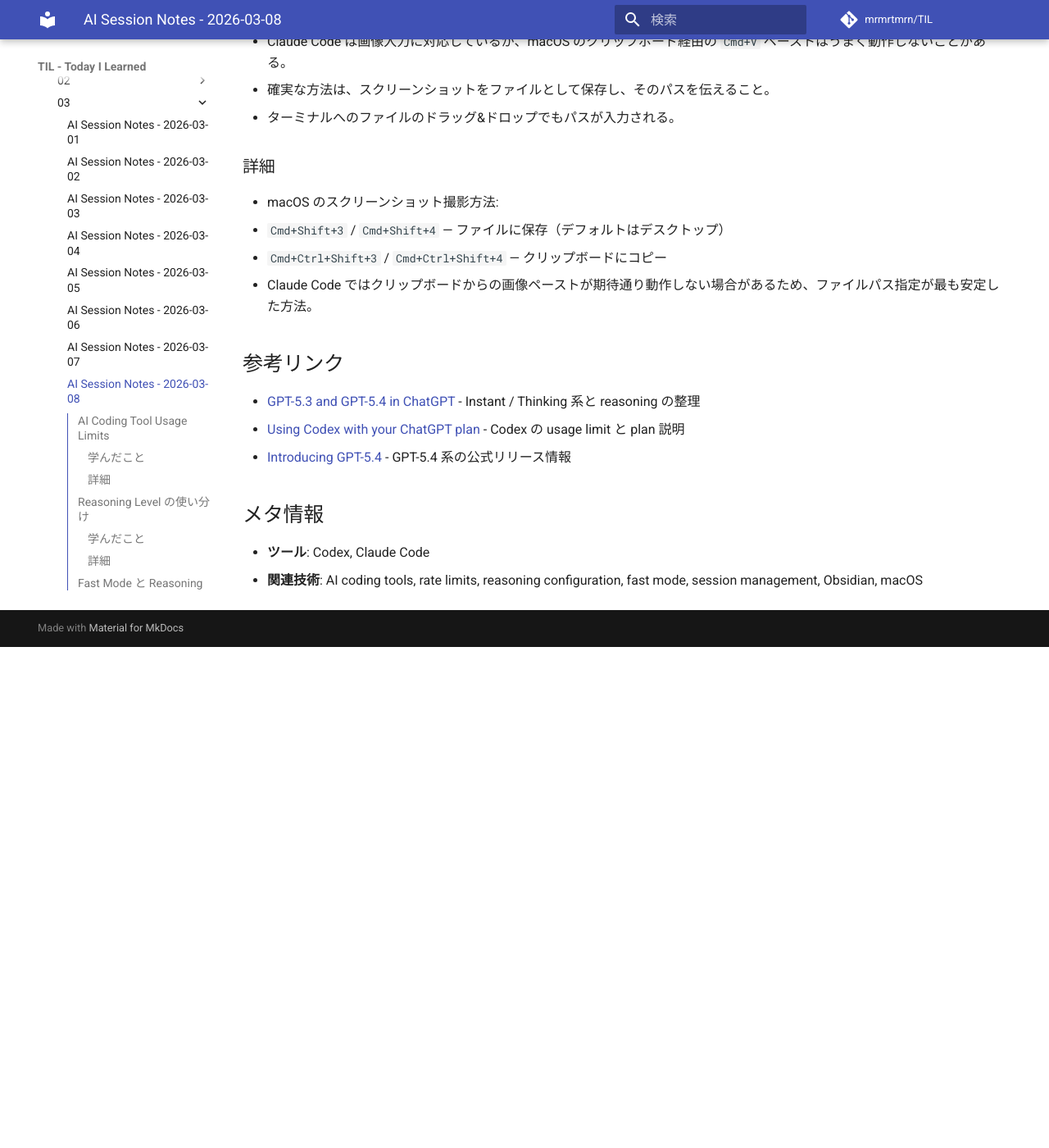
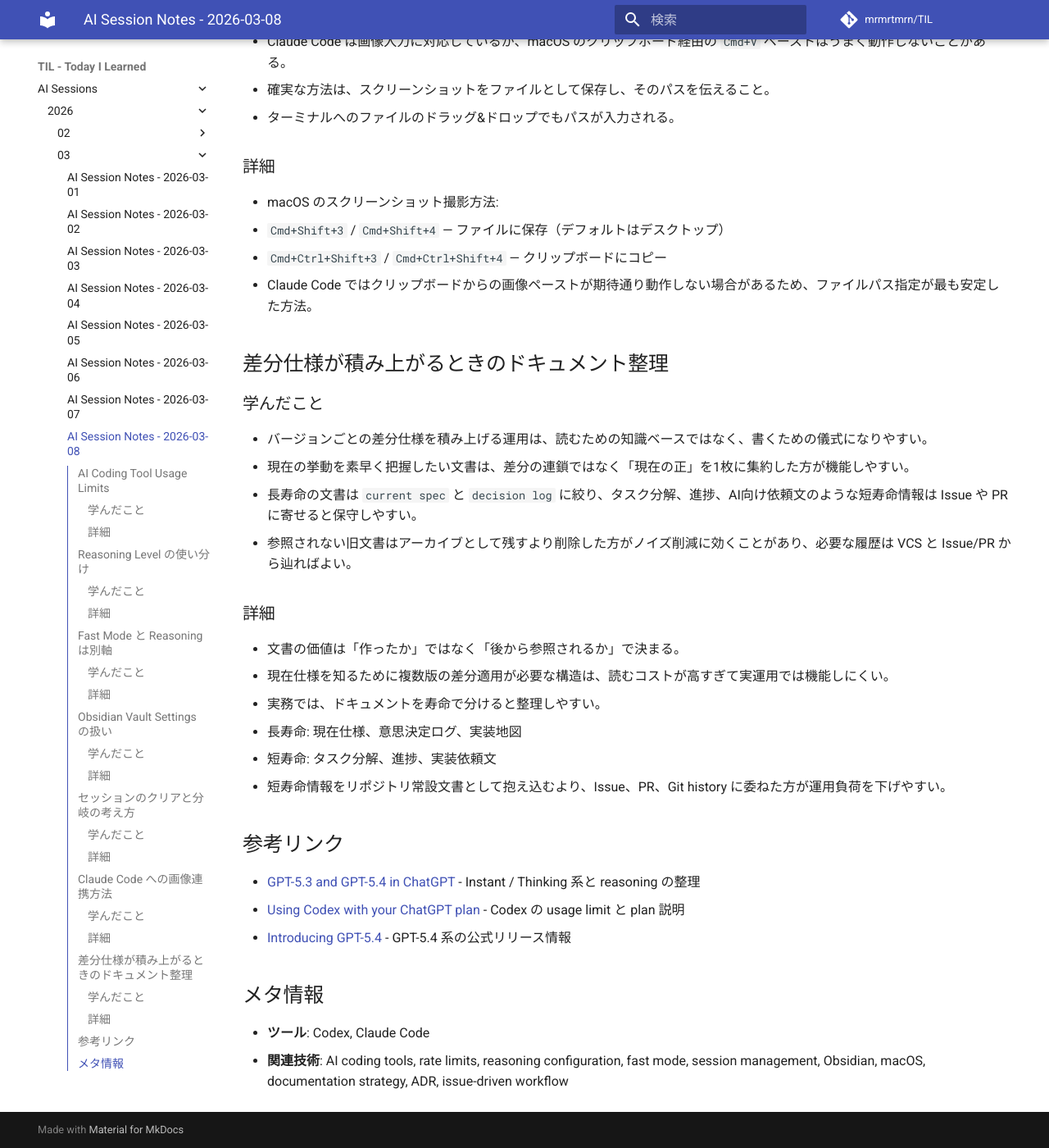
Before and after one commit to mrmrtmrn/TIL, an MkDocs documentation site: the page built from docs/Tech/AI-Sessions/2026/03/2026-03-08.md, in a window 1280 px wide and 1400 px high, scrolled down 2403 px. Shown: the whole window at 82% size. Built offline with MkDocs 1.6.1 and Material for MkDocs 9.7.7, drawn with Linux system fonts in a browser that asks for light colours; comment, search, counter and statistics services are not loaded; before the commit the page ends 3192 px from its top, so only the background shows below that.

Commit message:
feat: 2026-03-08 の AI セッションノートを追加
- 差分仕様が積み上がるときのドキュメント整理

```diff
--- a/docs/Tech/AI-Sessions/2026/03/2026-03-08.md
+++ b/docs/Tech/AI-Sessions/2026/03/2026-03-08.md
@@ -86,6 +86,24 @@
   - `Cmd+Ctrl+Shift+3` / `Cmd+Ctrl+Shift+4` — クリップボードにコピー
 - Claude Code ではクリップボードからの画像ペーストが期待通り動作しない場合があるため、ファイルパス指定が最も安定した方法。
 
+## 差分仕様が積み上がるときのドキュメント整理
+
+### 学んだこと
+
+- バージョンごとの差分仕様を積み上げる運用は、読むための知識ベースではなく、書くための儀式になりやすい。
+- 現在の挙動を素早く把握したい文書は、差分の連鎖ではなく「現在の正」を1枚に集約した方が機能しやすい。
+- 長寿命の文書は `current spec` と `decision log` に絞り、タスク分解、進捗、AI向け依頼文のような短寿命情報は Issue や PR に寄せると保守しやすい。
+- 参照されない旧文書はアーカイブとして残すより削除した方がノイズ削減に効くことがあり、必要な履歴は VCS と Issue/PR から辿ればよい。
+
+### 詳細
+
+- 文書の価値は「作ったか」ではなく「後から参照されるか」で決まる。
+- 現在仕様を知るために複数版の差分適用が必要な構造は、読むコストが高すぎて実運用では機能しにくい。
+- 実務では、ドキュメントを寿命で分けると整理しやすい。
+  - 長寿命: 現在仕様、意思決定ログ、実装地図
+  - 短寿命: タスク分解、進捗、実装依頼文
+- 短寿命情報をリポジトリ常設文書として抱え込むより、Issue、PR、Git history に委ねた方が運用負荷を下げやすい。
+
 ## 参考リンク
 
 - [GPT-5.3 and GPT-5.4 in ChatGPT](https://help.openai.com/en/articles/11909943-gpt-53-and-gpt-54-in-chatgpt) - Instant / Thinking 系と reasoning の整理
@@ -95,4 +113,4 @@
 ## メタ情報
 
 - **ツール**: Codex, Claude Code
-- **関連技術**: AI coding tools, rate limits, reasoning configuration, fast mode, session management, Obsidian, macOS
+- **関連技術**: AI coding tools, rate limits, reasoning configuration, fast mode, session management, Obsidian, macOS, documentation strategy, ADR, issue-driven workflow
```
